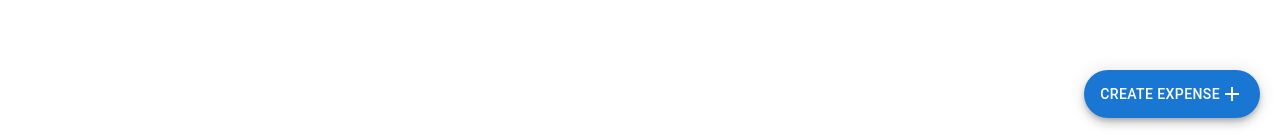
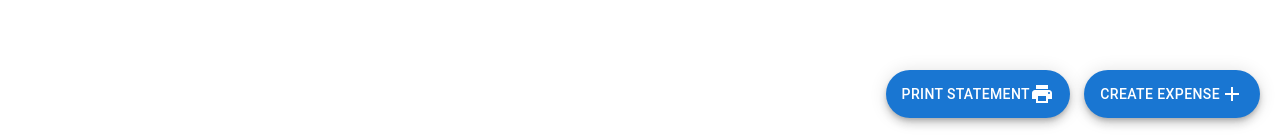
Before and after one commit to davidylee123/Bill-Splitting-App, a React (Create React App) app in the folder frontend/: page /bill/1 in a window 1280 px wide. Shown: the part 662-797 px from the top of the page. Built offline with nearby package versions, Linux system fonts and the light colour scheme; no server answers.

Commit message:
remove some debug logging and implement print statement button

```diff
--- a/frontend/src/components/ExpenseList.js
+++ b/frontend/src/components/ExpenseList.js
@@ -15,6 +15,7 @@ import Toolbar from '@mui/material/Toolbar';
 import Fab from '@mui/material/Fab';
 import AddIcon from '@mui/icons-material/Add';
 import DeleteIcon from '@mui/icons-material/Delete';
+import PrintIcon from '@mui/icons-material/Print';
 import EditIcon from '@mui/icons-material/Edit';
 import IconButton from '@mui/material/IconButton';
 import { Main, AppBar, drawerWidth } from '../Theme';
@@ -149,7 +150,7 @@ const ExpenseList = ({ bill_id }) => {
         {/*Expense List View */}
         <Main>
           <Paper sx={{ width: '100%', overflow: 'hidden' }}>
-            <TableContainer sx={{ maxHeight: 440 }}>
+            <TableContainer>
               <Table stickyHeader aria-label="sticky table">
                 <TableHead>
                   <TableRow>
@@ -206,6 +207,27 @@ const ExpenseList = ({ bill_id }) => {
       <Fab
         variant="extended"
         color="primary"
+        aria-label="print-statement"
+        onClick={() => window.print()}
+        sx={[
+          {
+            mr: 2,
+            margin: 0,
+            top: 'auto',
+            right: 210,
+            bottom: 20,
+            left: 'auto',
+            position: 'fixed',
+          },
+        ]}
+      >
+        Print Statement <PrintIcon/>
+      </Fab>
+
+      {/* Floating Action Button */}
+      <Fab
+        variant="extended"
+        color="primary"
         aria-label="open drawer"
         onClick={() => activateAddForm()}
         sx={[
@@ -221,7 +243,7 @@ const ExpenseList = ({ bill_id }) => {
           isFormOpen && { display: 'none' },
         ]}
       >
-        Create Expense<AddIcon />
+        Create Expense <AddIcon />
       </Fab>
 
     </div >
```
